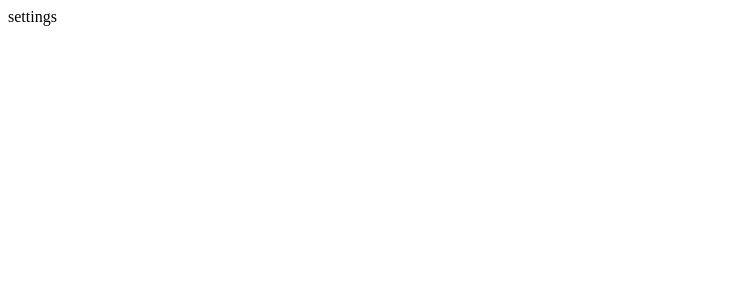
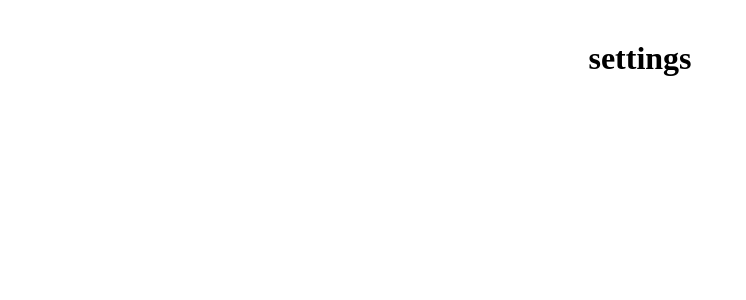
Before and after one commit to Chrstphr9/Quiz-App, a React (Vite) app: page / in a window 1280 px wide. Shown: the top 300 px of the page, without its empty margins (0-746 px from the left). Built offline with nearby package versions, Linux system fonts and the light colour scheme.

Commit message:
centered the setting

```diff
--- a/src/App.jsx
+++ b/src/App.jsx
@@ -1,23 +1,25 @@
-import { BrowserRouter as Router, Route, Routes } from "react-router-dom"
-import Settings from './pages/Settings';
-import Finalscore from './pages/Finalscore';
-import Questions from './pages/Questions';
-
+import { BrowserRouter as Router, Route, Routes } from "react-router-dom";
+import Settings from "./pages/Settings";
+import Finalscore from "./pages/Finalscore";
+import Questions from "./pages/Questions";
+import { Box, Container } from "@mui/material";
 
 function App() {
-
-
   return (
     <>
       <Router>
-        <Routes>
-            <Route path="/" element={<Settings />} />
-            <Route path="/questions" element={<Questions />} />
-            <Route path="/score" element={<Finalscore />} />
-        </Routes>
+        <Container max-width="sm">
+          <Box textAlign='center' mt={5}>
+            <Routes>
+              <Route path="/" element={<Settings />} />
+              <Route path="/questions" element={<Questions />} />
+              <Route path="/score" element={<Finalscore />} />
+            </Routes>
+          </Box>
+        </Container>
       </Router>
     </>
-  )
+  );
 }
 
-export default App
+export default App;
--- a/src/pages/settings.jsx
+++ b/src/pages/settings.jsx
@@ -2,7 +2,7 @@
 
 const settings = () => {
   return (
-    <div>settings</div>
+    <h1>settings</h1>
   )
 }
 
```
